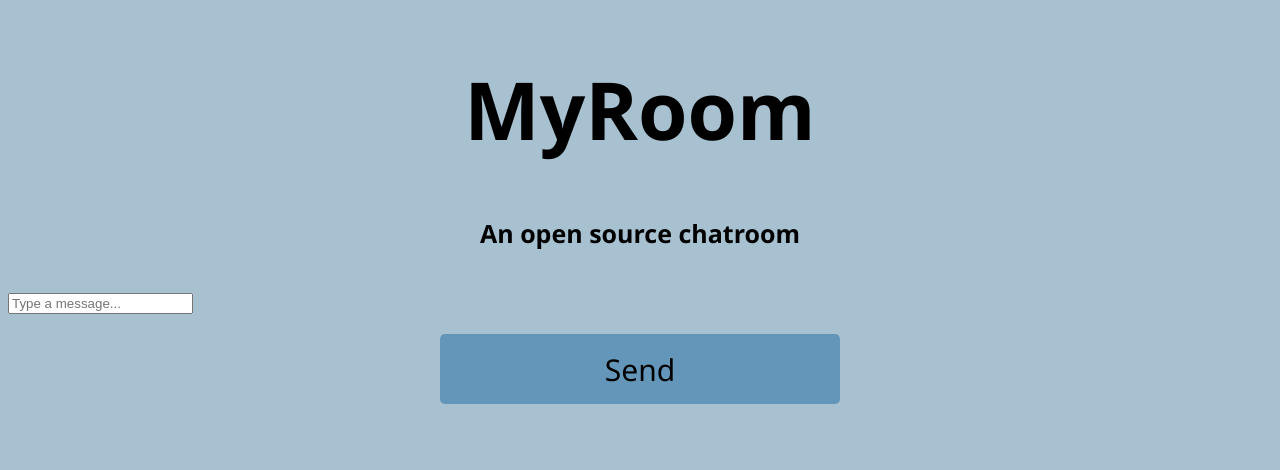
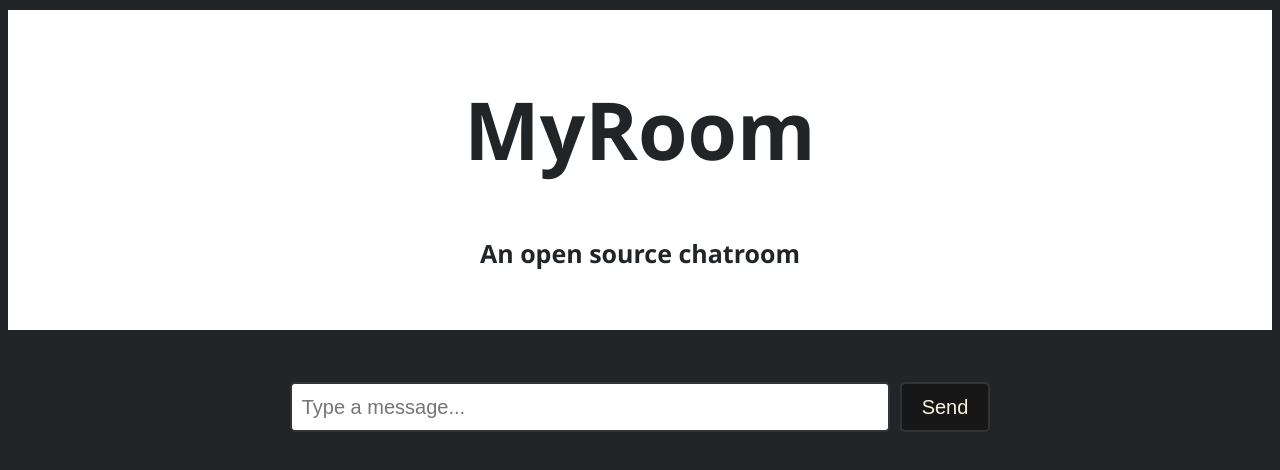
Before and after one commit to Xi-v/MyRoom, a plain HTML site: page index.html in a window 1280 px wide. Drawn offline with Linux system fonts and the light colour scheme.

Commit message:
Update style.css

```diff
--- a/style.css
+++ b/style.css
@@ -1,45 +1,60 @@
 body {
-    background-color: #a7c1d1;
+    background-color: #222527;
+    font-family: 'Segoe UI', Tahoma, Geneva, Verdana, sans-serif;
 }
 
 h1 {
-    font-family: 'Segoe UI', Tahoma, Geneva, Verdana, sans-serif;
     text-align: center;
     font-size: 80px;
+    color: #222527;
 }
 
 h3 {
-    font-family: 'Segoe UI', Tahoma, Geneva, Verdana, sans-serif;
     text-align: center;
     font-size: 25px;
+    color: #222527;
 }
 
-/* URL BOX DISPLAY */
-.url-box {
-    width: 700px;
-    height: 100px;
+.box {
+    width: fill;
+    height: 300px;
     padding: 10px;
-    font-size: 30px;
+    margin: 10px auto;
+    background-color: white;
+}
+
+
+/* CHAT BOX CONTAINER */
+.chat-container {
+    display: flex;
+    justify-content: center;
+    align-items: center;
+    gap: 10px;
+    margin: 20px auto;
+}
+
+/* MESSAGE BOX DISPLAY */
+.msg-box {
+    width: 600px;
+    height: 50px;
+    padding: 10px;
+    font-size: 20px;
     border: 2px solid #333;
     border-radius: 5px;
     box-sizing: border-box;
-    display: block;
-    margin: 20px auto;
 }
 
-/* ENTER URL BOX BUTTON */
+/* ENTER MESSAGE BOX BUTTON */
 .enter-btn {
-    width: 400px;
-    height: 70px;
+    height: 50px;
     padding: 12px 20px;
     font-size: 16px;
     cursor: pointer;
-    border: #333;
+    border: 2px solid #333;
     border-radius: 5px;
-    font-size: 30px;
-    font-family: 'Segoe UI', Tahoma, Geneva, Verdana, sans-serif;
+    font-size: 20px;
+    color: #f6f5da;
+    background-color: #171717;
     text-align: center;
     display: block;
-    margin: 20px auto;
-    background-color: #6396b8;
 }
```
